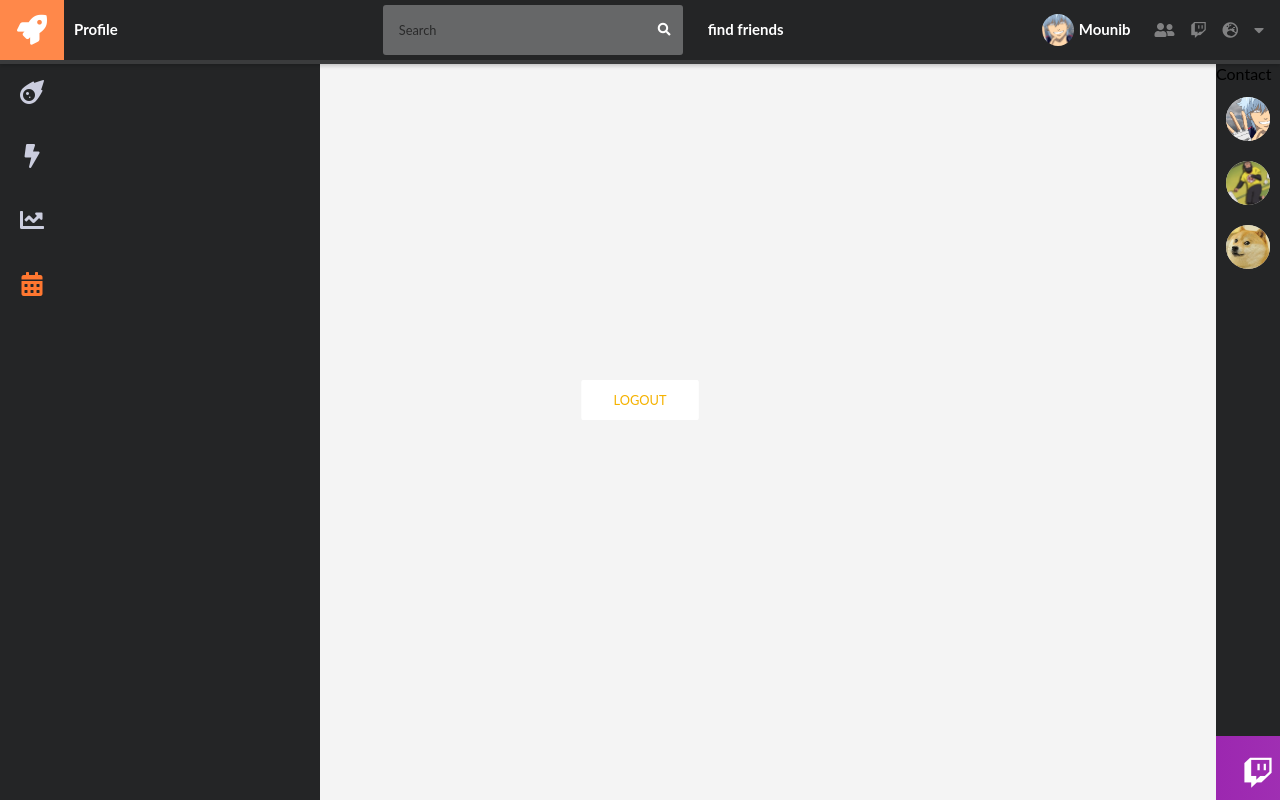
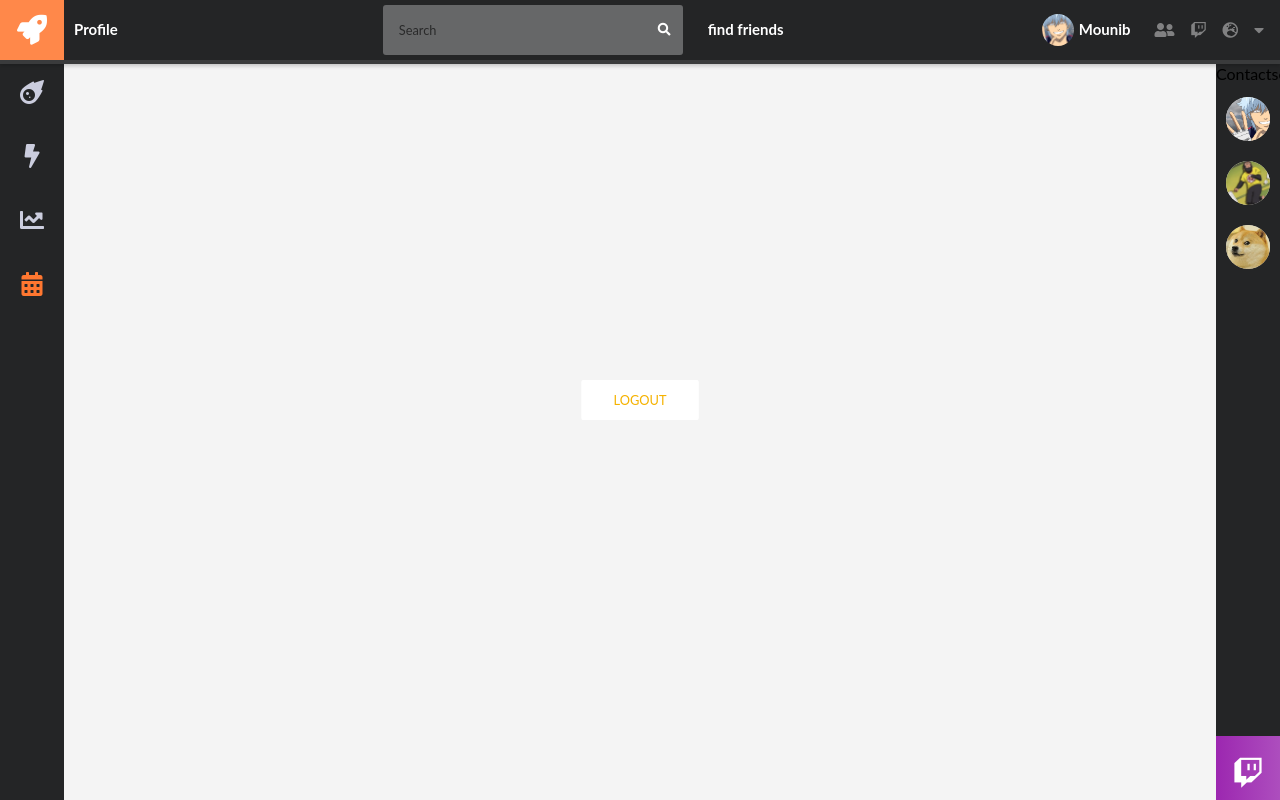
Before and after one commit to mbeni12333/birdy-front, a React (Create React App) app: page / in a window 1280 px wide. Built offline with nearby package versions, Linux system fonts and the light colour scheme; sample sign-in values are in the browser's storage.

Commit message:
fix nav__content media 1300px

```diff
--- a/src/sass/components/_nav.scss
+++ b/src/sass/components/_nav.scss
@@ -81,7 +81,12 @@
   &__content{
     background-color: $color-dark-secondary; // dark mode
     height: calc(100vh - 60px);
+
     width: 320px;
+
+    @media (max-width: 1300px){
+      width: 64px;
+    }
     display: flex;
     flex-direction: column;
     position: fixed;
--- a/src/style.css
+++ b/src/style.css
@@ -250,6 +250,9 @@ a, a:focus, a:active, a:visited {
     flex-direction: column;
     position: fixed;
     top: 60px; }
+    @media (max-width: 1300px) {
+      .nav__content {
+        width: 64px; } }
   .nav__desc {
     display: flex;
     font-size: 2rem;
```
